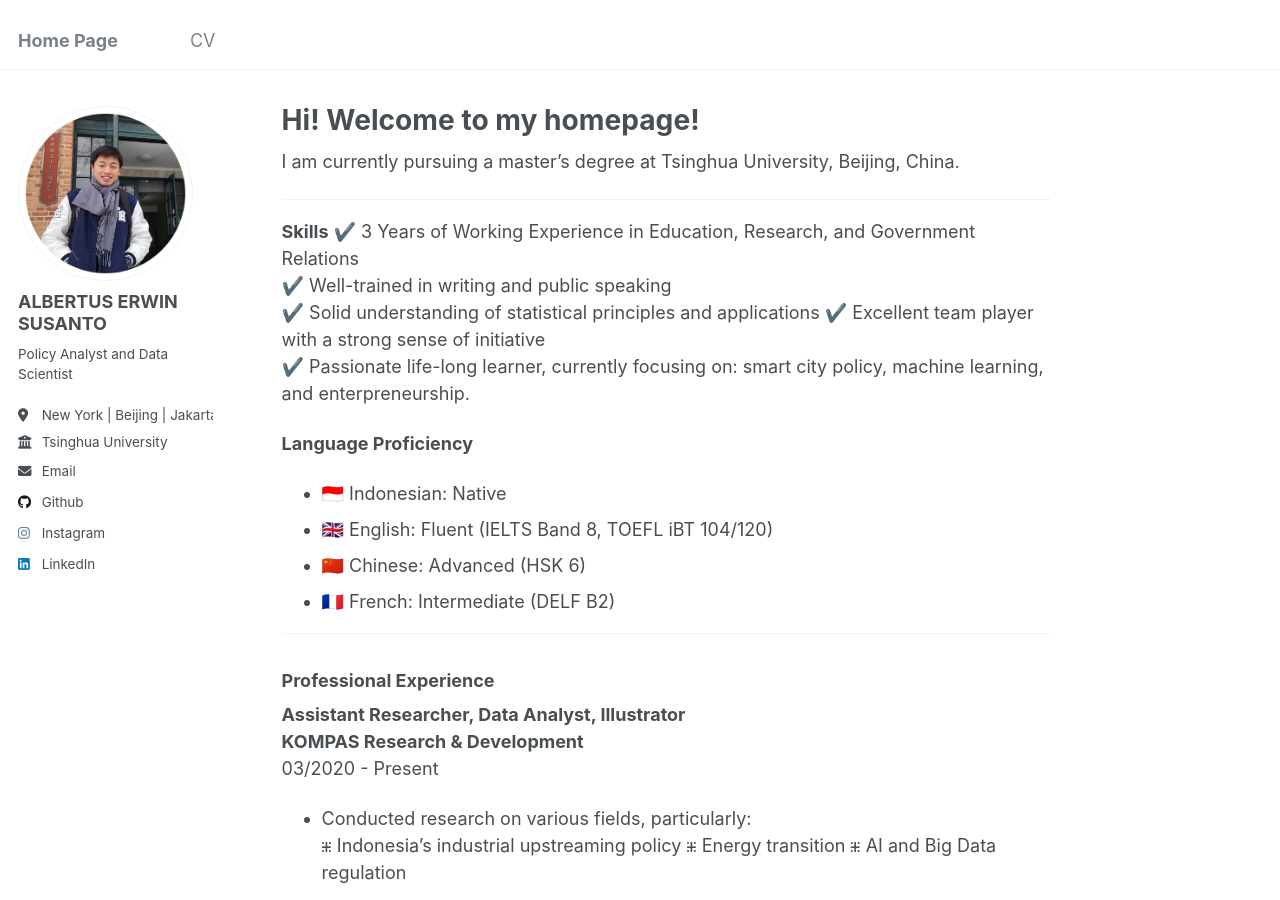
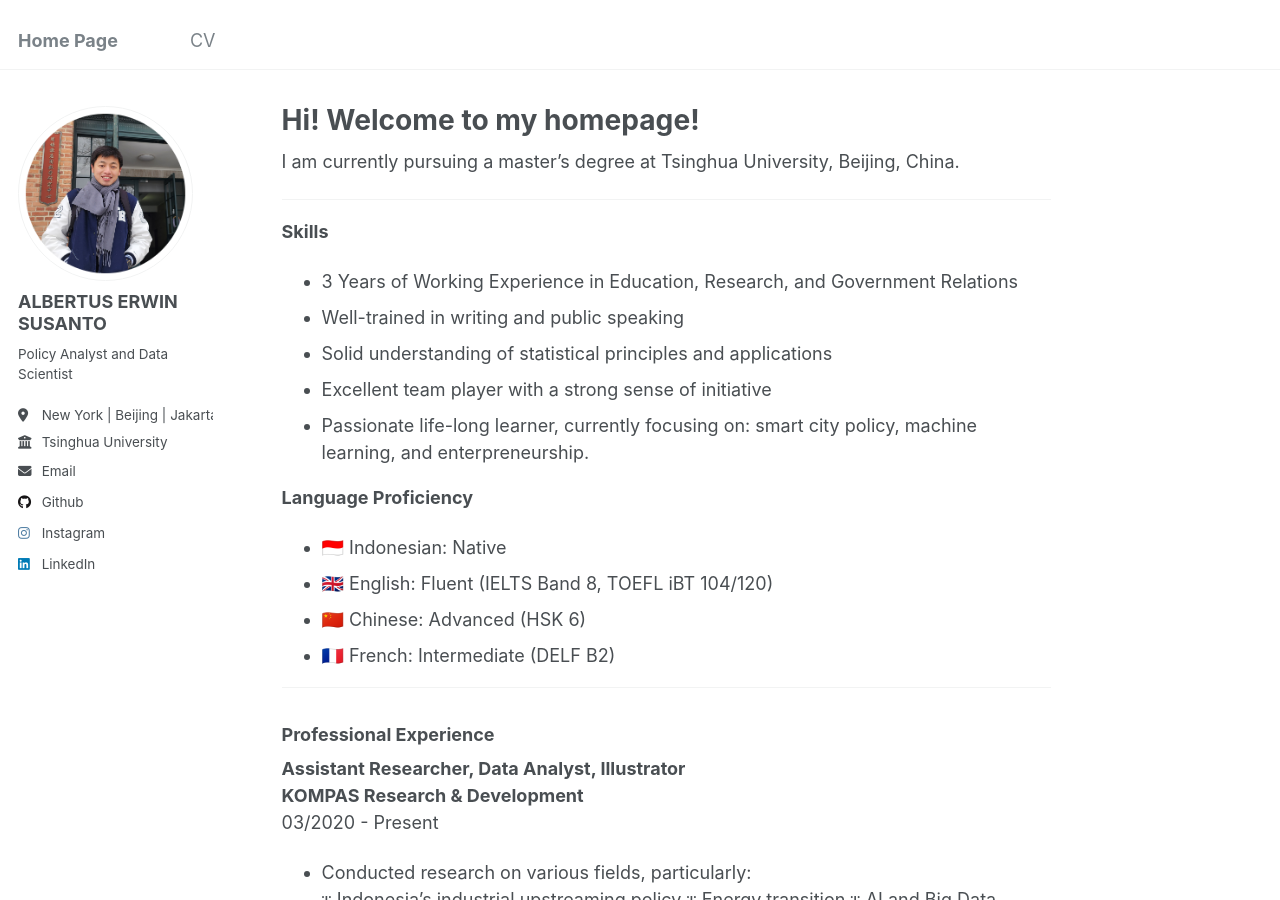
Before and after one commit to aerwins-yyw/aerwins-yyw.github.io, a Jekyll site: the page built from _pages/about.md, in a window 1280 px wide and 900 px high. Built offline with Jekyll 4.4.1, drawn with Linux system fonts in a browser that asks for light colours.

```diff
--- a/_pages/about.md
+++ b/_pages/about.md
@@ -12,11 +12,11 @@ I am currently pursuing a master's degree at Tsinghua University, Beijing, China
 ---
 
 **Skills**
-✔️ 3 Years of Working Experience in Education, Research, and Government Relations
-✔️ Well-trained in writing and public speaking
-✔️ Solid understanding of statistical principles and applications
-✔️ Excellent team player with a strong sense of initiative
-✔️ Passionate life-long learner, currently focusing on: smart city policy, machine learning, and enterpreneurship.
+- 3 Years of Working Experience in Education, Research, and Government Relations
+- Well-trained in writing and public speaking
+- Solid understanding of statistical principles and applications
+- Excellent team player with a strong sense of initiative
+- Passionate life-long learner, currently focusing on: smart city policy, machine learning, and enterpreneurship.
 
 **Language Proficiency**
 - 🇮🇩 Indonesian: Native
```
